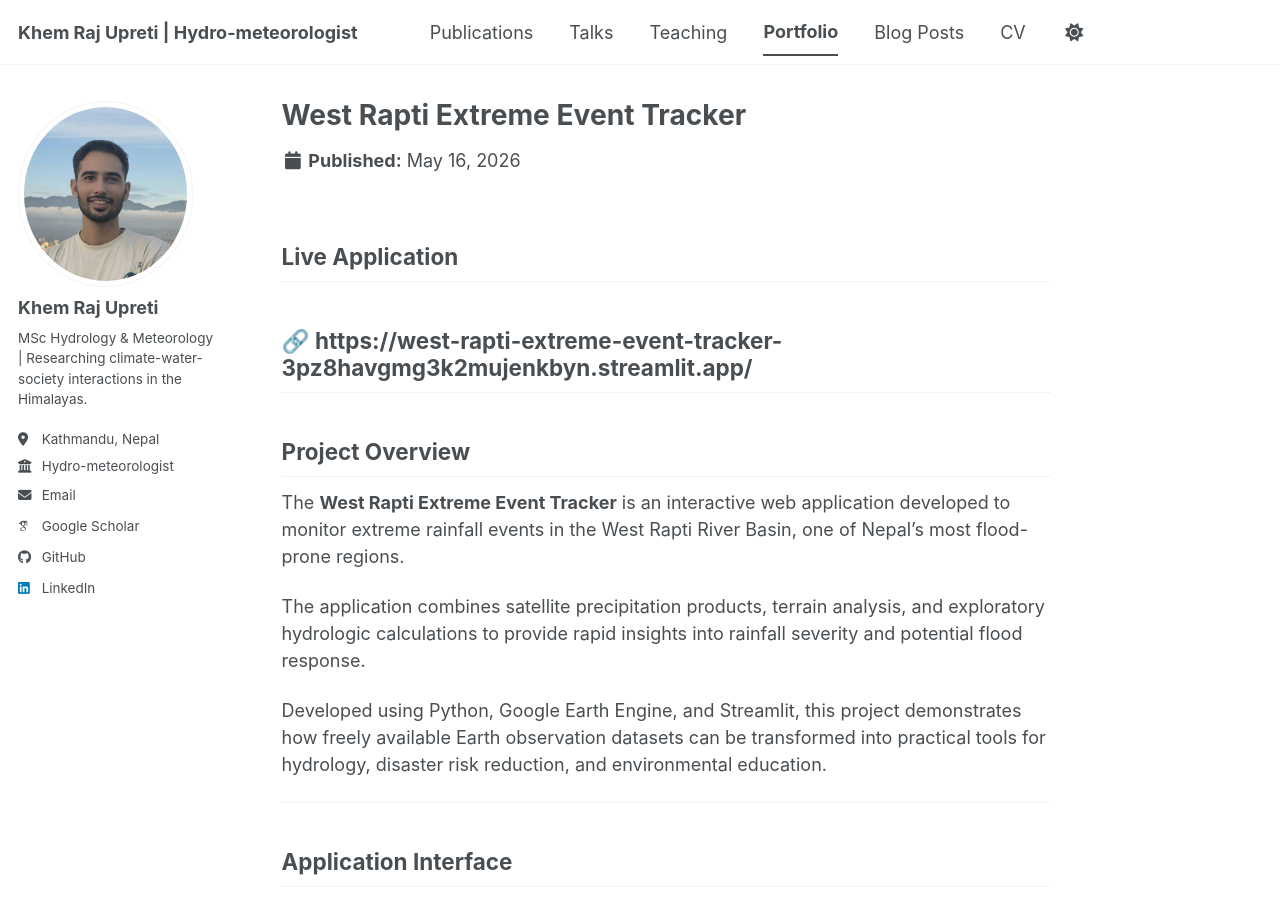
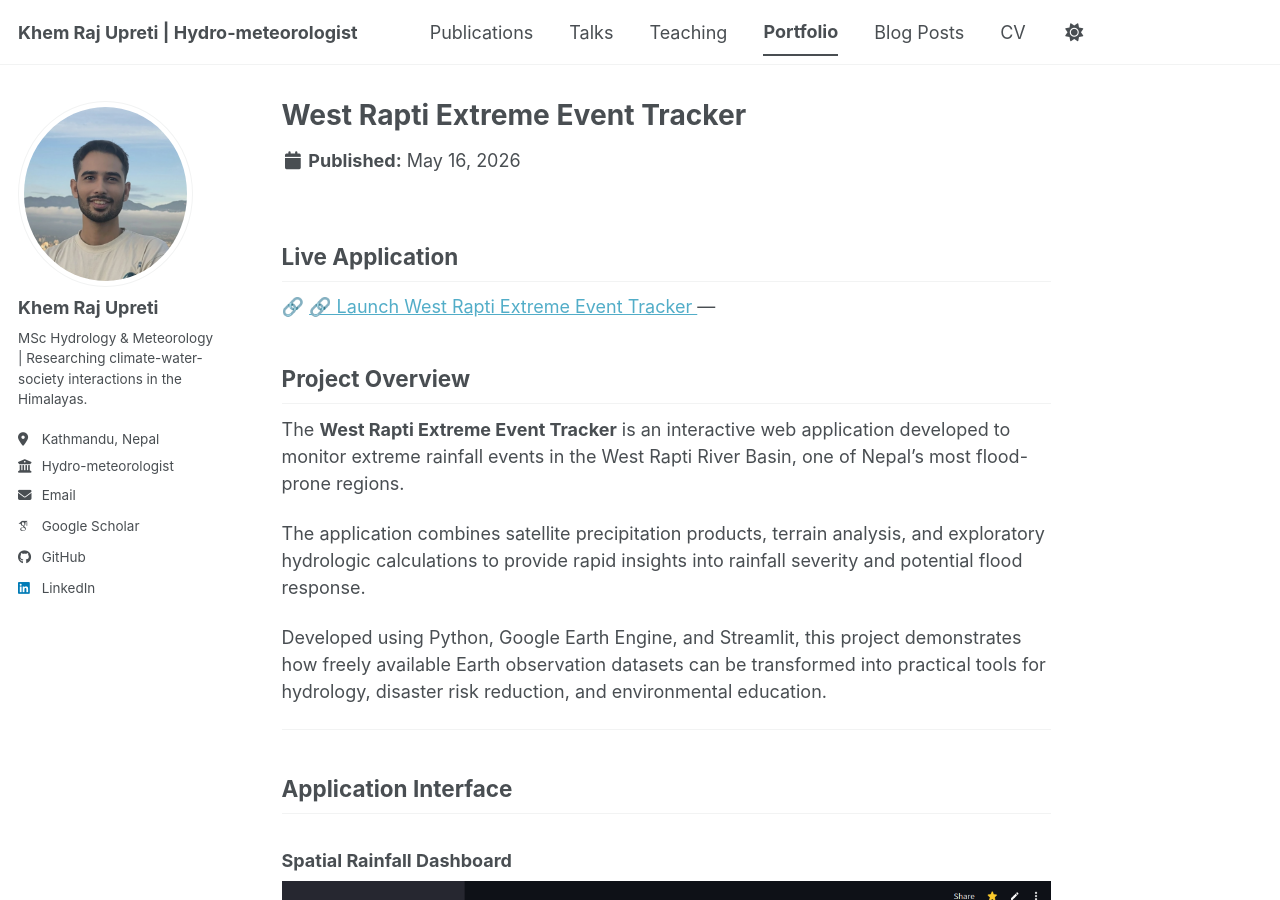
Before and after one commit to khemupreti-hydromet/khemupreti-hydromet.github.io, a Jekyll site: the page built from _portfolio/west-rapti-extreme-event-tracker.md, in a window 1280 px wide and 900 px high. Built offline with Jekyll 4.4.1, drawn with Linux system fonts in a browser that asks for light colours; some web fonts are replaced; a script bundle is joined from its source files by our own code; library files that are not in the unit come from our copies.

Commit message:
Update west-rapti-extreme-event-tracker.md

```diff
--- a/_portfolio/west-rapti-extreme-event-tracker.md
+++ b/_portfolio/west-rapti-extreme-event-tracker.md
@@ -6,7 +6,9 @@ collection: portfolio
 
 ## Live Application
 
-🔗 https://west-rapti-extreme-event-tracker-3pz8havgmg3k2mujenkbyn.streamlit.app/
+🔗 <a href="https://west-rapti-extreme-event-tracker-3pz8havgmg3k2mujenkbyn.streamlit.app/" target="_blank">
+   🔗 Launch West Rapti Extreme Event Tracker
+</a>
 ---
 
 ## Project Overview
```
